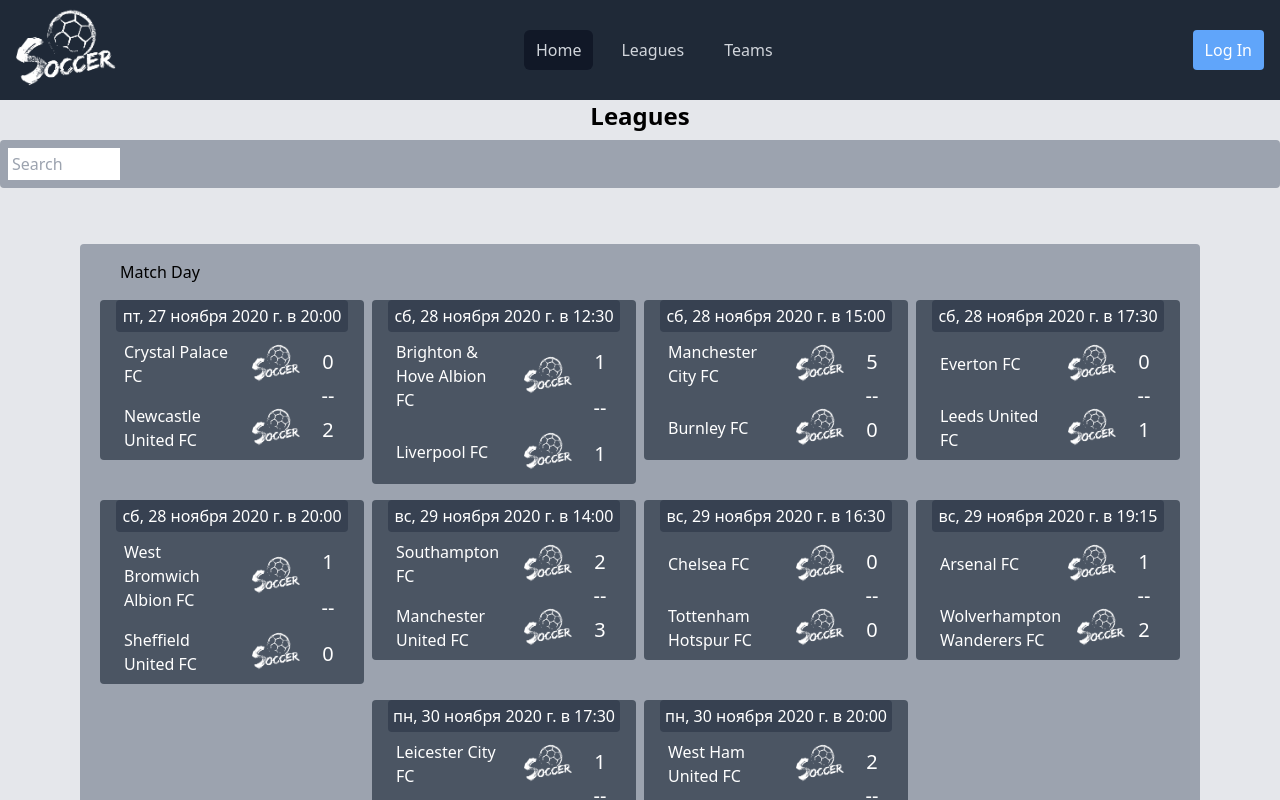
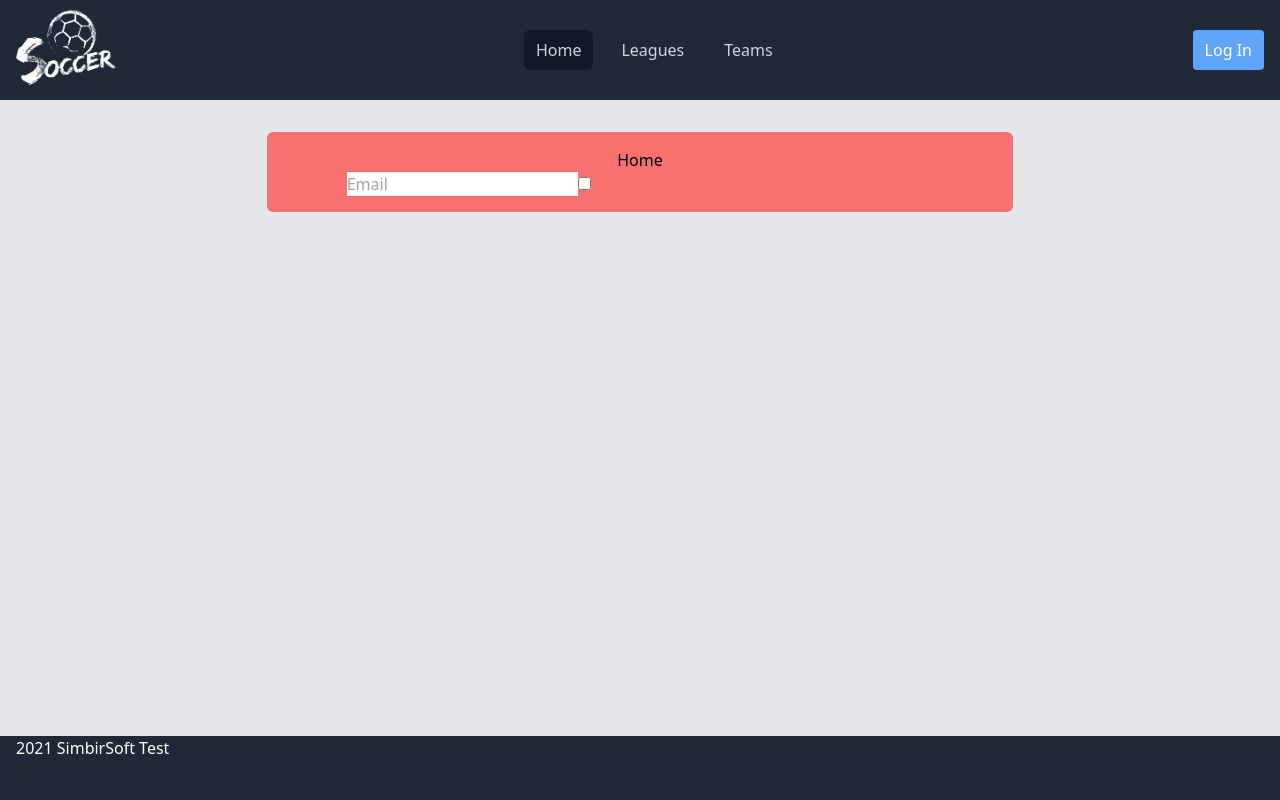
Before and after one commit to ArtemKarlov/soccer, a React (Create React App) app: page / in a window 1280 px wide. Shown: the top 800 px of the page. Built offline with nearby package versions, Linux system fonts and the light colour scheme; the HTML template or start-up script is replaced by a standard one.

Commit message:
add home page

```diff
--- /dev/null
+++ b/src/components/Home/Home.jsx
@@ -0,0 +1,15 @@
+import React from "react";
+
+function Home() {
+    return (
+        <div className="px-20 py-4 w-2/3 mx-auto rounded-md bg-red-400">
+            <h2 className="text-black text-center">Home</h2>
+            <from>
+                <input type="email" className="" id="email" name="email" placeholder="Email" required="required" />
+                <input type="checkbox" class="rounded text-pink-500" />
+            </from>
+        </div>
+    );
+}
+
+export default Home;
--- a/src/components/Layout/Layout.js
+++ b/src/components/Layout/Layout.js
@@ -29,14 +29,13 @@
     return (
         <div className="container mx-auto flex flex-col justify-between min-h-screen bg-gray-200 text-white">
             <LayoutHeader />
-            <h1 className="text-2xl font-bold text-black text-center">Leagues</h1>
+            {/* <h1 className="text-2xl font-bold text-black text-center">Leagues</h1>
 
-            {/* <!-- Filters --> */}
             <div className="my-2 p-2 bg-gray-400 rounded">
                 <label className="text-black">
                     <input type="text" className="w-28 p-1 text-black" placeholder="Search" />
                 </label>
-            </div>
+            </div> */}
             <LayoutMain />
             <LayoutFooter />
         </div>
--- a/src/components/LayoutMain/LayoutMain.jsx
+++ b/src/components/LayoutMain/LayoutMain.jsx
@@ -1,6 +1,7 @@
 import React, {useState} from "react";
 import {Switch, Route} from 'react-router-dom';
 
+import Home from "../Home/Home.jsx";
 import CompetitionsList from "../CompetitionsList/CompetitionsList.jsx";
 import TeamsList from "../TeamsList/TeamsList.jsx";
 import MatchDay from '../MatchDay/MatchDay.jsx';
@@ -16,7 +17,8 @@
         <main className="px-20 py-8 mb-auto">
             <Switch>
                 <Route exact path="/">
-                    <MatchDay teams={teamList}/>
+                    <Home />
+                    {/* <MatchDay teams={teamList}/> */}
                 </Route>
                 <Route path="/leagues" component={ CompetitionsList }/>
                 <Route path="/teams">
```
Also changed, not shown: 1 other file (tests, documents, lock files or other folders).
